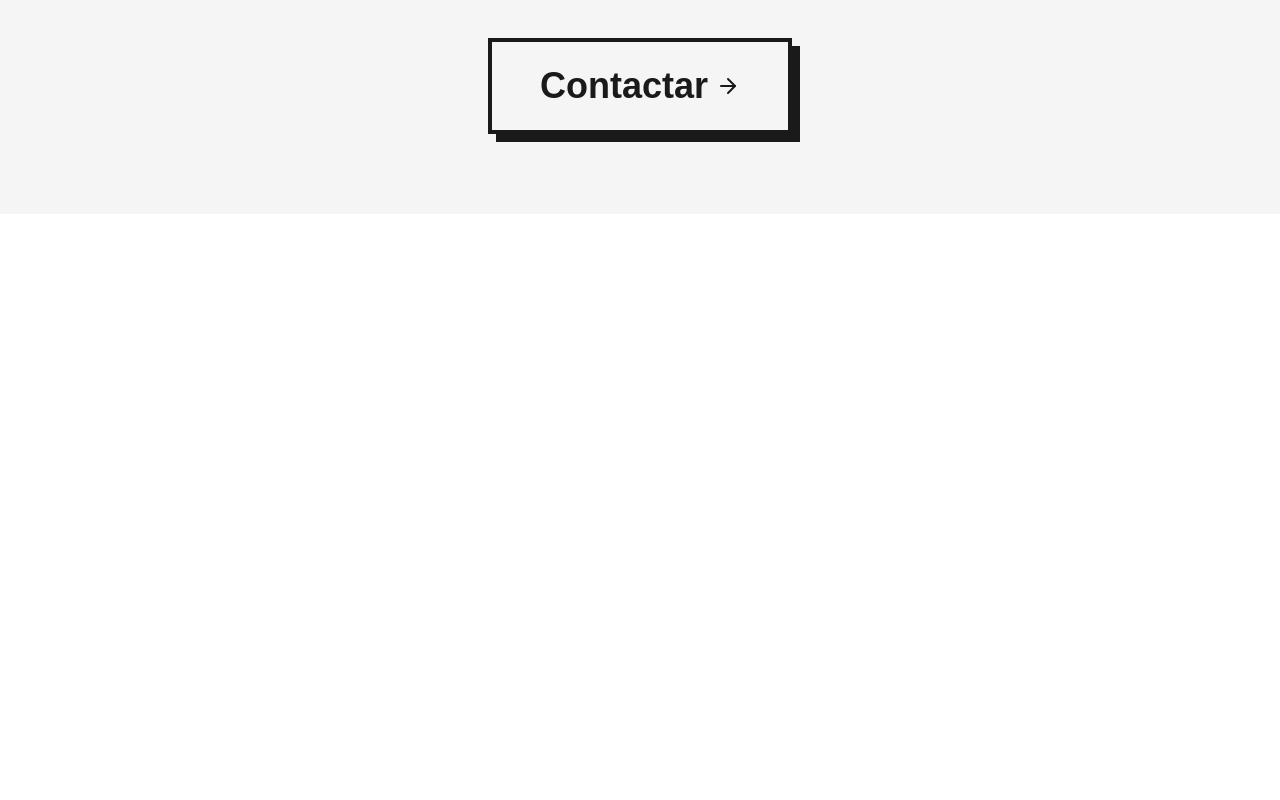
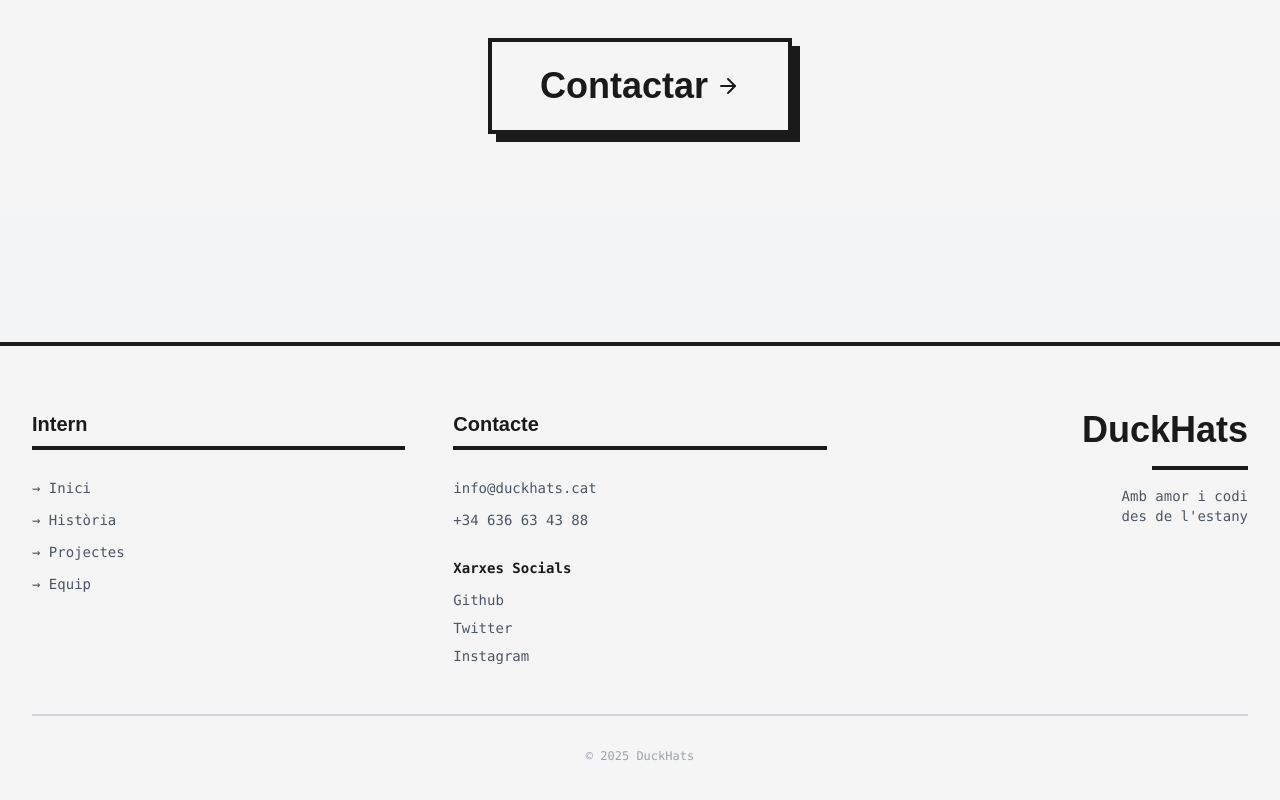
Before and after one commit to DuckHats/Portfoli, a React (Vite) app: page /services in a window 1280 px wide. Shown: the part 2533-3333 px from the top of the page. Before the commit the page ends 2747 px from the top, so only its background shows below. Built offline with nearby package versions, Linux system fonts and the light colour scheme.

Commit message:
feat: add Footer component to Contact and Services pages and update Services page background color.

```diff
--- a/src/pages/ContactPage.tsx
+++ b/src/pages/ContactPage.tsx
@@ -2,6 +2,7 @@
 import { Helmet } from 'react-helmet-async';
 import { motion } from 'framer-motion';
 import { Navbar } from '../components/Navbar';
+import { Footer } from '../components/Footer';
 import { ContactForm } from '../components/ContactForm';
 import { useContent } from '../hooks/useContent';
 import { brandConfig } from '../config/brand.config';
@@ -51,6 +52,7 @@
           </motion.div>
         </div>
       </main>
+      <Footer />
     </div>
   );
 };
--- a/src/pages/ServicesPage.tsx
+++ b/src/pages/ServicesPage.tsx
@@ -2,16 +2,18 @@
 import { Helmet } from 'react-helmet-async';
 import { Services } from '../components/Services';
 import { Navbar } from '../components/Navbar';
+import { Footer } from '../components/Footer';
 
 const ServicesPage: React.FC = () => {
   return (
-    <div className="bg-black min-h-screen">
+    <div className="bg-gray-100 min-h-screen">
       <Helmet>
         <title>Services - DuckHats</title>
         <meta name="description" content="Explore our digital development services: Web, API, Backoffice, and more." />
       </Helmet>
       <Navbar />
       <Services />
+      <Footer />
     </div>
   );
 };
```
